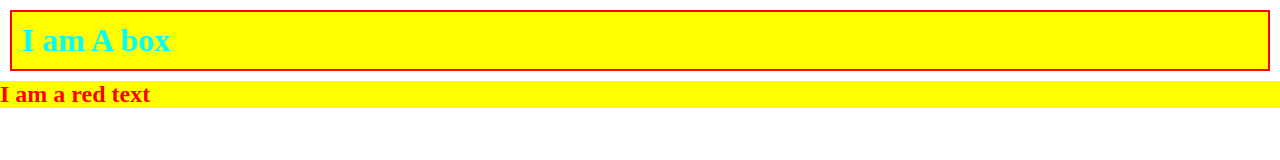
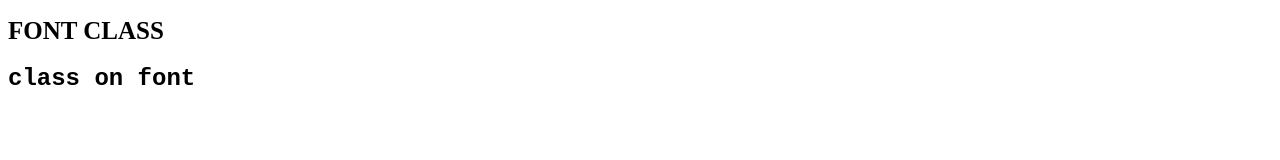
Before and after one commit to rifatwebdeveloper/Sigma-Web-Dev, a plain HTML site: page index.html in a window 1280 px wide. Drawn offline with Linux system fonts and the light colour scheme.

Commit message:
chapter 19

```diff
--- a/index.html
+++ b/index.html
@@ -3,31 +3,17 @@
   <head>
     <meta charset="UTF-8" />
     <meta name="viewport" content="width=device-width, initial-scale=1.0" />
-    <title>Index Page</title>
-    <link rel="stylesheet" href="style.css" />
+    <title>FONT CLASS</title>
+    <style>
+      h1 { font-family: "Baloo Bhai 2"; font-size: 25px; }
+      h2 { font-family: 'Courier New', Courier, monospace; }
 
-    <style>
-      .red {
-        background-color: yellow;
-      }
-      .red1 {
-        color: aqua;
-        padding: 10px;
-        margin: 10px;
-        border: 2px solid red;
-      }
-      .red2 {
-        color: red;
-      }
-      * {
-        margin: 0;
-        padding: 0;
-      }
     </style>
   </head>
-
   <body>
-    <h1 class="red red1">I am A box</h1>
-    <h2 class="red red2">I am a red text</h2>
+    <div>
+      <h1>FONT CLASS</h1>
+      <h2>class on font</h2>
+    </div>
   </body>
 </html>
```
